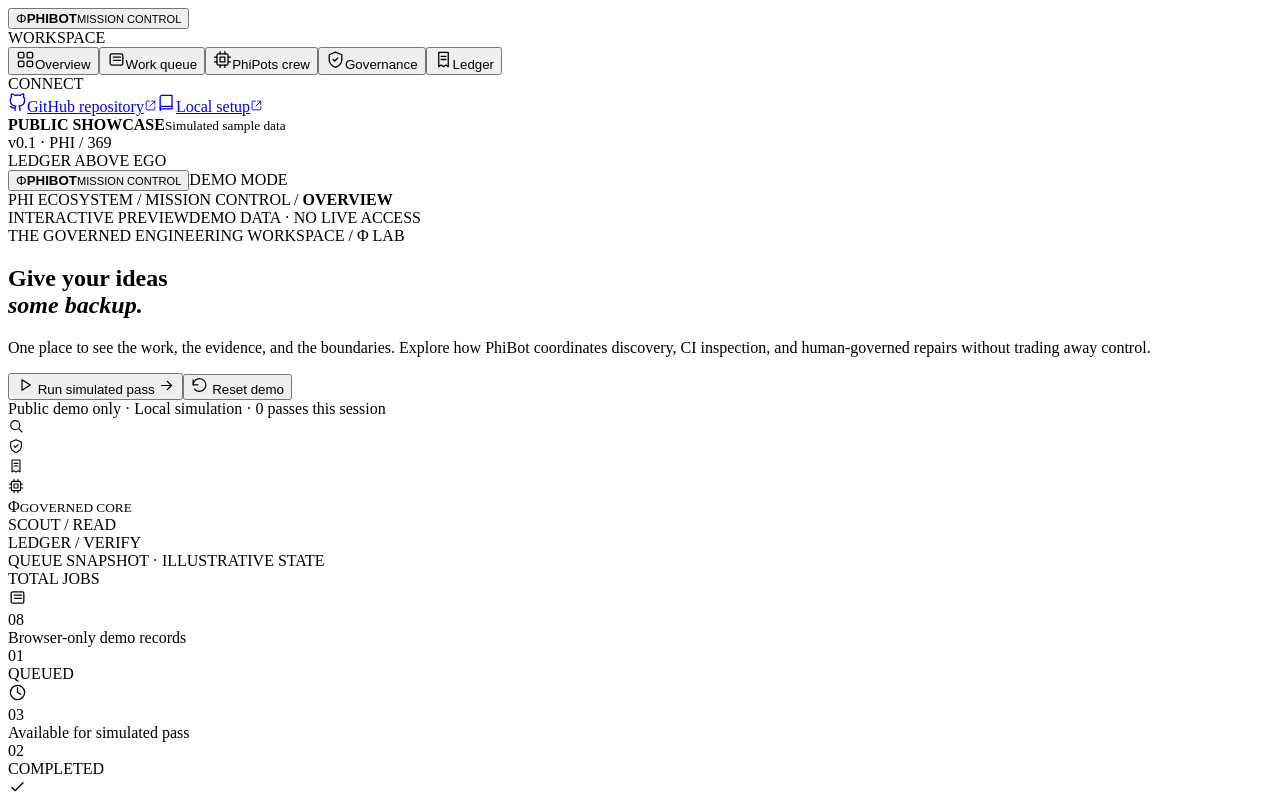
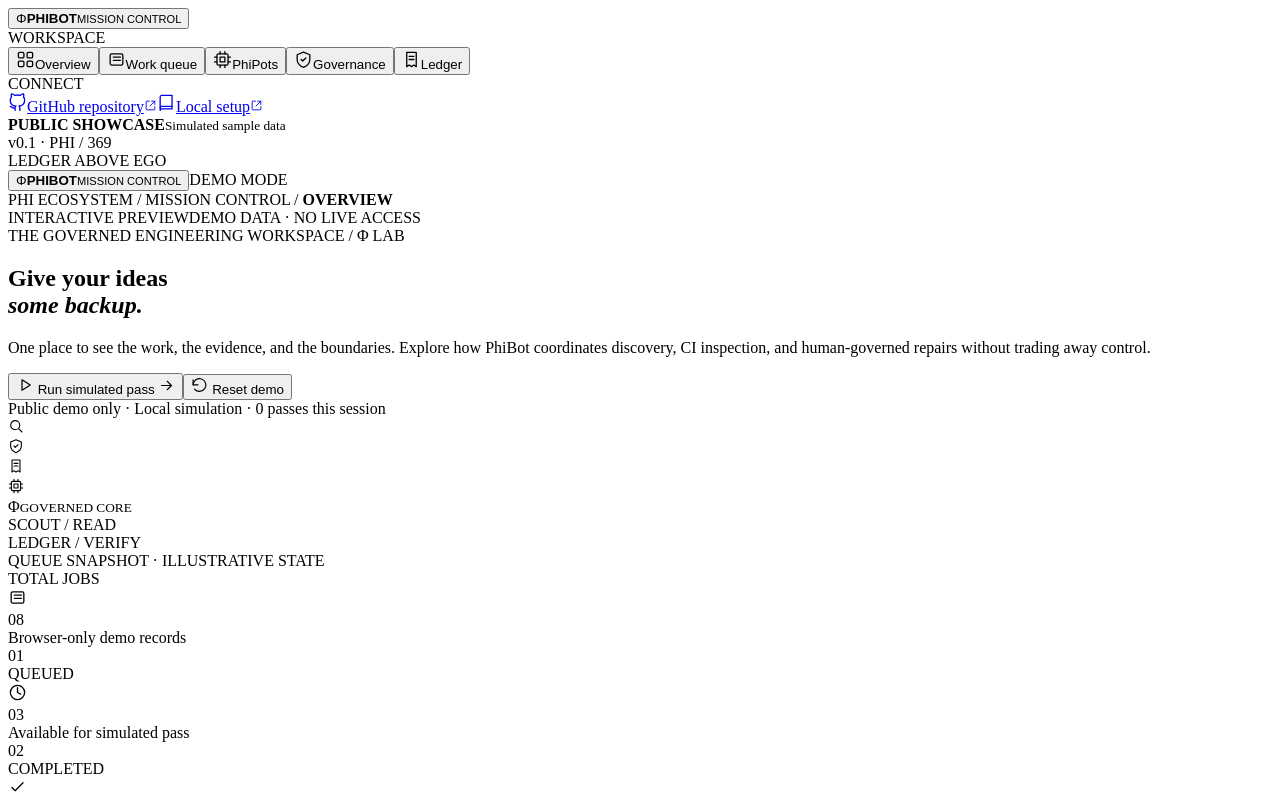
Before and after one commit to MichaelWave369/phibot, a React (Vite) app in the folder site/: page / in a window 1280 px wide. Shown: the top 800 px of the page. Built offline with nearby package versions, Linux system fonts and the light colour scheme.

Commit message:
Shorten PhiPots navigation label

```diff
--- a/site/src/App.jsx
+++ b/site/src/App.jsx
@@ -259,7 +259,7 @@ export default function App() {
     setJobs(START_JOBS);setEvents(START_EVENTS);setFilter("all");setSelectedId(null);setPasses(0);
   }
   const menu = [
-    ["overview","grid","Overview"],["work","list","Work queue"],["crew","cpu","PhiPots crew"],["governance","shield","Governance"],["ledger","receipt","Ledger"],
+    ["overview","grid","Overview"],["work","list","Work queue"],["crew","cpu","PhiPots"],["governance","shield","Governance"],["ledger","receipt","Ledger"],
   ];
   return <div className="app-shell">
     <aside className="sidebar">
```
